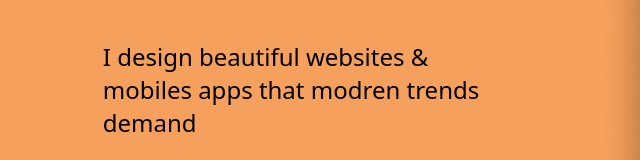
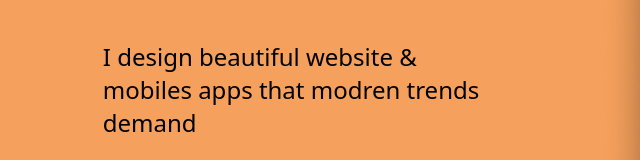
Before and after one commit to Rohitvinaym/full-stack-practice, a plain HTML site: page task2/index.html in a window 1280 px wide. Shown: the part 267-427 px from the top of the page, 0-640 px from the left. Drawn offline with Linux system fonts and the light colour scheme.

Commit message:
demo changes

```diff
--- a/task2/index.html
+++ b/task2/index.html
@@ -11,7 +11,7 @@
         <div class="abt" style="width: 35%;margin-top: 14%;margin-left: 4%;">
             <!-- <img src="images/BG Shape.svg" > -->
             <h1>Hi, I'm Alex</h1>
-            <p>I design beautiful websites & mobiles apps that modren trends demand</p>
+            <p>I design beautiful website & mobiles apps that modren trends demand</p>
             <button class="but">Contact me</button>
         </div>
         <div class="photo">
```
